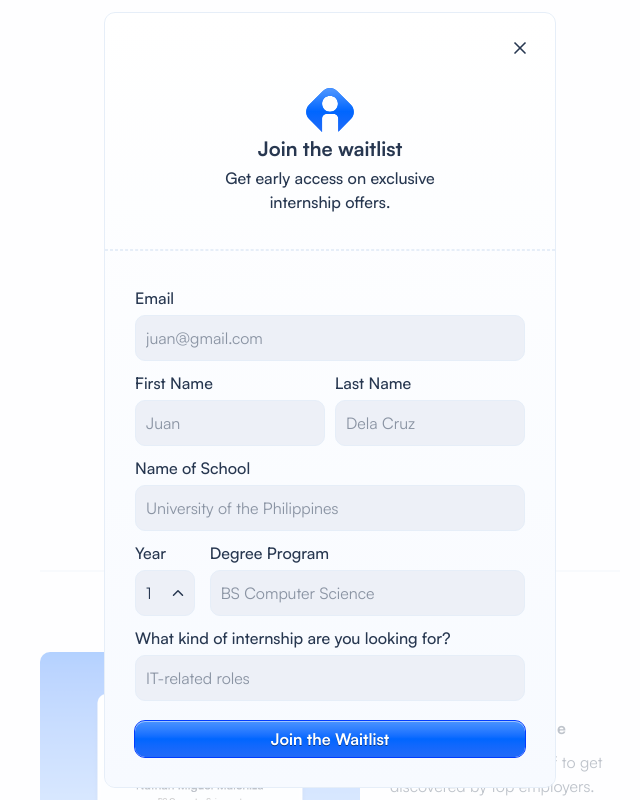
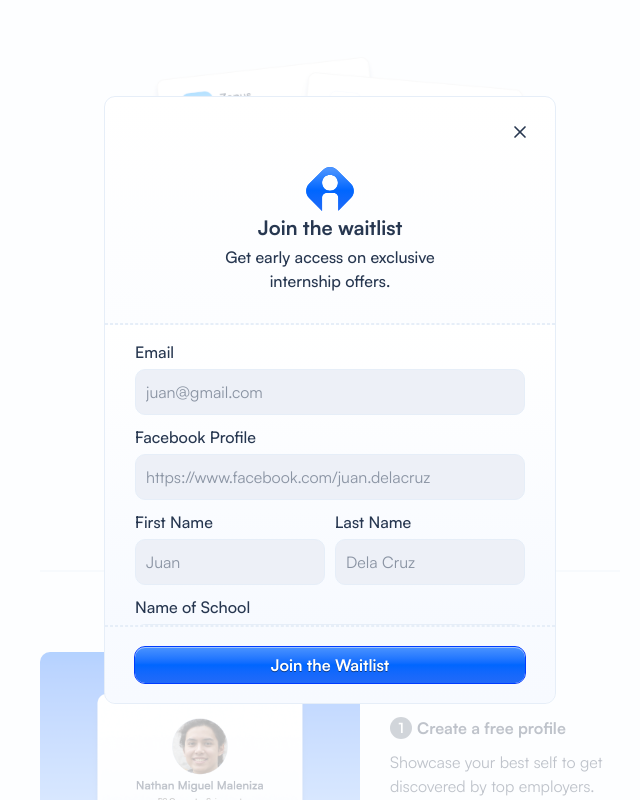
Before and after one commit to jcebermudo/internph, a Next.js app: page / in a window 1280 px wide. Both pictures are taken after a click on the button "Join the Waitlist". Shown: the top 800 px of the page, without its empty margins (310-950 px from the left). Built offline with nearby package versions, Linux system fonts and the light colour scheme.

Commit message:
Enhance form submission handling in the waitlist modal with API integration, update input fields for email and Facebook profile, and improve scrollbar styles for better user experience.

```diff
--- a/app/globals.css
+++ b/app/globals.css
@@ -24,3 +24,24 @@ body {
   color: var(--foreground);
   font-family: Arial, Helvetica, sans-serif;
 }
+
+/* width */
+::-webkit-scrollbar {
+  width: 5px;
+}
+
+/* Track */
+::-webkit-scrollbar-track {
+  background: #dde6f2;
+}
+
+/* Handle */
+::-webkit-scrollbar-thumb {
+  background: #9bb2d5;
+  border-radius: 5px;
+}
+
+/* Handle on hover */
+::-webkit-scrollbar-thumb:hover {
+  background: #555;
+}
--- a/app/page.tsx
+++ b/app/page.tsx
@@ -42,13 +42,38 @@ export default function Home() {
     watch,
     formState: { errors },
   } = useForm<Inputs>();
-  const onSubmit: SubmitHandler<Inputs> = (data) => console.log(data);
-  console.log(watch("email"));
+  const onSubmit: SubmitHandler<Inputs> = async (data) => {
+    try {
+      console.log(data);
+      const formBody = `firstName=${encodeURIComponent(data.firstName)}&lastName=${encodeURIComponent(data.lastName)}&email=${encodeURIComponent(data.email)}&facebookLink=${encodeURIComponent(data.facebook)}&school=${encodeURIComponent(data.school)}&year=${encodeURIComponent(data.year)}&degreeProgram=${encodeURIComponent(data.degreeProgram)}&desiredRole=${encodeURIComponent(data.desiredRole)}`;
+
+      const response = await fetch(
+        "https://app.loops.so/api/newsletter-form/cmbphq5ub02xb0s0iulfr03a6",
+        {
+          method: "POST",
+          body: formBody,
+          headers: {
+            "Content-Type": "application/x-www-form-urlencoded",
+          },
+        }
+      );
+
+      if (!response.ok) {
+        throw new Error("Submission failed");
+      }
+
+      // Handle success (e.g., show success message, reset form)
+      handleClose(); // Close the modal on success
+    } catch (error) {
+      // Handle error (e.g., show error message to user)
+      console.error("Error submitting form:", error);
+    }
+  };
 
   return (
     <div className="flex flex-col items-center justify-center">
       <div
-        className={`fixed flex flex-col items-center justify-center top-0 left-0 w-full h-full z-50 transition-all duration-200  ${
+        className={`fixed flex flex-col items-center justify-center top-0 left-0 w-full h-screen z-50 transition-all duration-200  ${
           isOpen ? "opacity-100 bg-white/70" : "opacity-0 pointer-events-none"
         }`}
         onClick={handleClose}
@@ -62,15 +87,15 @@ export default function Home() {
           initial="hidden"
           animate={isOpen ? "visible" : "hidden"}
           transition={{ duration: 0.3, type: "spring" }}
-          className="flex flex-col items-center bg-gradient-to-t from-[#F7FAFF] to-[#FFFFFF]  outline outline-[#E6EEF8] drop-shadow-[0_2px_1.5px_rgba(162,190,231,0.5)] justify-center gap-[5px] max-w-[450px] w-full rounded-[10px]"
+          className="bg-gradient-to-t from-[#F7FAFF] to-[#FFFFFF] flex flex-col items-center outline outline-[#E6EEF8] drop-shadow-[0_2px_1.5px_rgba(162,190,231,0.5)] justify-center max-w-[450px] w-full rounded-[10px]"
         >
-          <div className="flex flex-row items-center justify-end w-full p-[20px]">
+          <div className="flex flex-row items-center justify-end w-full p-[20px] ">
             <X
               className="w-[30px] h-[30px] cursor-pointer text-[#273750] hover:bg-[#929aa47a] rounded-full transition-all duration-200 p-[5px]"
               onClick={handleClose}
             />
           </div>
-          <div className="flex flex-col items-center justify-center gap-[2px] px-[30px] pb-[30px]">
+          <div className="flex flex-col items-center justify-center gap-[2px] px-[30px] pb-[30px] ">
             <Image
               className="select-none"
               src="/images/icon.svg"
@@ -88,10 +113,11 @@ export default function Home() {
           </div>
           <hr className="w-full border-[#E6EEF8] border-b-[1px] border-dashed" />
           <form
-            className="flex flex-col items-center justify-center gap-[10px] w-full p-[30px]"
+            className="flex flex-col items-center justify-start w-full"
             onSubmit={handleSubmit(onSubmit)}
             noValidate
           >
+            <div className="bg-gradient-to-t from-[#F7FAFF] to-[#FFFFFF] flex flex-col items-center justify-start gap-[10px] w-full py-[15px] px-[30px] h-[300px] overflow-y-auto">
               <div className="flex flex-col items-start justify-center gap-[5px] w-full">
                 <label className="font-medium text-[16px] text-[#273750]">
                   Email
@@ -116,6 +142,34 @@ export default function Home() {
                     className="font-medium text-[14px] text-[#ff3478]"
                   >
                     {errors.email.message}
+                  </motion.span>
+                )}
+              </div>
+              <div className="flex flex-col items-start justify-center gap-[5px] w-full">
+                <label className="font-medium text-[16px] text-[#273750]">
+                  Facebook Profile
+                </label>
+                <input
+                  type="text"
+                  placeholder="https://www.facebook.com/juan.delacruz"
+                  className="w-full p-[10px] rounded-[10px] border-[1px] focus:outline-[#0167FF] focus:outline-[2px] border-[#E6EEF8] bg-[#EDF0F7]"
+                  {...register("facebook", {
+                    required: "Field is required",
+                    pattern: {
+                      value:
+                        /^https:\/\/www\.facebook\.com\/[a-zA-Z0-9\.\-_]+$/,
+                      message: "Please enter a valid Facebook profile URL",
+                    },
+                  })}
+                />
+                {errors.facebook && (
+                  <motion.span
+                    initial={{ opacity: 0, y: 30, scale: 0.9 }}
+                    animate={{ opacity: 1, y: 0, scale: 1 }}
+                    transition={{ duration: 0.5, type: "spring" }}
+                    className="font-medium text-[14px] text-[#ff3478]"
+                  >
+                    {errors.facebook.message}
                   </motion.span>
                 )}
               </div>
@@ -276,21 +330,24 @@ export default function Home() {
                   type="text"
                   placeholder="IT-related roles"
                   className="w-full p-[10px] rounded-[10px] border-[1px] focus:outline-[#0167FF] focus:outline-[2px] border-[#E6EEF8] bg-[#EDF0F7]"
-                {...register("degreeProgram", {
+                  {...register("desiredRole", {
                     required: "Field is required",
                   })}
                 />
-              {errors.degreeProgram && (
+                {errors.desiredRole && (
                   <motion.span
                     initial={{ opacity: 0, y: 30, scale: 0.9 }}
                     animate={{ opacity: 1, y: 0, scale: 1 }}
                     transition={{ duration: 0.5, type: "spring" }}
                     className="font-medium text-[14px] text-[#ff3478]"
                   >
-                  {errors.degreeProgram.message}
+                    {errors.desiredRole.message}
                   </motion.span>
                 )}
               </div>
+            </div>
+            <hr className="w-full border-[#E6EEF8] border-b-[1px] border-dashed" />
+            <div className="flex flex-col items-center justify-center w-full px-[30px] py-[20px]">
               <motion.button
                 type="submit"
                 initial={{
@@ -301,12 +358,13 @@ export default function Home() {
                 }}
                 animate={{ opacity: 1, y: 0, filter: "blur(0px)", scale: 1 }}
                 transition={{ duration: 0.5, ease: "easeOut", delay: 0.42 }}
-              className="select-none mt-[10px] cursor-pointer inset-shadow-[0_1px_0_rgba(255,255,255,.45)] drop-shadow-[0_2px_0.5px_#A2BEE7] bg-gradient-to-t from-[#216AF8] via-[#0066FF] to-[#4A93FF] text-white text-[16px] font-bold px-[15px] py-[6px] rounded-[10px] outline-[1px] outline-[#003CFF] w-full"
+                className="select-none cursor-pointer inset-shadow-[0_1px_0_rgba(255,255,255,.45)] drop-shadow-[0_2px_0.5px_#A2BEE7] bg-gradient-to-t from-[#216AF8] via-[#0066FF] to-[#4A93FF] text-white text-[16px] font-bold px-[15px] py-[6px] rounded-[10px] outline-[1px] outline-[#003CFF] w-full"
               >
                 <span className="drop-shadow-[0_1px_0_rgba(0,0,0,.45)]">
                   Join the Waitlist
                 </span>
               </motion.button>
+            </div>
           </form>
         </motion.div>
       </div>
```
Lines whose indentation alone changed are shown as unchanged.
